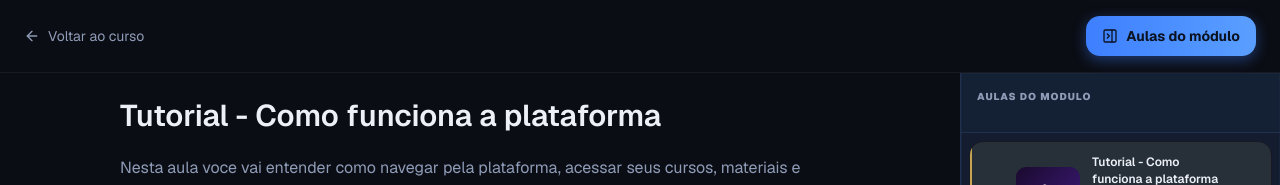
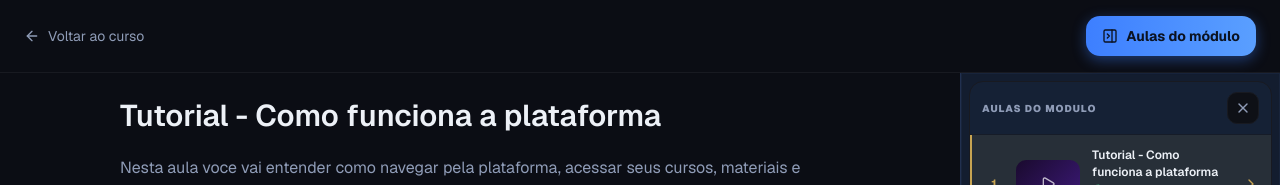
Before and after one commit to Robert-Augusto/Dom-Concursos, a Next.js app: page /courses/lesson/1 in a window 1280 px wide. Shown: the top 185 px of the page. Built offline with nearby package versions, Linux system fonts and the light colour scheme; no server answers.

Commit message:
Update layout

```diff
--- a/src/app/courses/lesson/[lessonId]/page.tsx
+++ b/src/app/courses/lesson/[lessonId]/page.tsx
@@ -19,6 +19,7 @@ import {
   Play,
   Save,
   Sparkles,
+  X,
 } from 'lucide-react'
 
 const mockLessons = [
@@ -340,14 +341,22 @@ export default function LessonPage() {
           }`}
         >
           <div className="flex h-full flex-col overflow-hidden">
-          <div className="flex-shrink-0 border-b border-sidebar-border bg-muted/25 px-4 py-4">
-            <p className="mb-3 text-[10px] font-black uppercase tracking-widest text-muted-foreground">
-              Aulas do modulo
-            </p>
-          </div>
-
           <div className="flex min-h-0 flex-1 flex-col px-2 pb-3 pt-2">
-            <div className="flex min-h-0 flex-1 flex-col overflow-y-auto rounded-xl border border-border bg-muted/35">
+            <div className="flex min-h-0 flex-1 flex-col overflow-hidden rounded-xl border border-border bg-muted/35">
+            <div className="flex flex-shrink-0 items-center justify-between gap-2 border-b border-border/60 px-3 py-2.5">
+              <p className="text-[10px] font-black uppercase tracking-widest text-muted-foreground">
+                Aulas do modulo
+              </p>
+              <button
+                type="button"
+                onClick={() => setSidebarOpen(false)}
+                aria-label="Fechar lista de aulas"
+                className="flex h-8 w-8 flex-shrink-0 items-center justify-center rounded-lg border border-border bg-card text-muted-foreground transition-colors hover:border-border/80 hover:text-foreground"
+              >
+                <X className="h-4 w-4" />
+              </button>
+            </div>
+            <div className="min-h-0 flex-1 overflow-y-auto">
             {mockLessons.map((lesson, index) => (
               <div
                 key={lesson.id}
@@ -407,6 +416,7 @@ export default function LessonPage() {
               </div>
             ))}
             </div>
+            </div>
           </div>
           </div>
         </div>
--- a/src/components/shared/SearchVideo.tsx
+++ b/src/components/shared/SearchVideo.tsx
@@ -154,14 +154,6 @@ export function SearchVideo({
   return (
     <section className="flex flex-col gap-4">
         <div className="flex items-start justify-between gap-3">
-          <div className="flex flex-col gap-1">
-            <h2 className="font-heading text-lg font-black text-foreground">
-              Buscar Aulas
-            </h2>
-            <p className="text-sm text-muted-foreground">
-              Procure suas aulas de interesse
-            </p>
-          </div>
           {isAdminPage ? (
             <button
               type="button"
--- a/src/components/shared/StudySession.tsx
+++ b/src/components/shared/StudySession.tsx
@@ -108,12 +108,7 @@ export default function StudySession({
     subjectName.length > 24 ? `${subjectName.slice(0, 24)}…` : subjectName
 
   const handleBack = () => {
-    if (
-      typeof window !== 'undefined' &&
-      window.confirm('Voltar ao material? O progresso das questões será perdido.')
-    ) {
-      onBack()
-    }
+    onBack()
   }
 
   async function handleResolve(questionId: string) {
```
